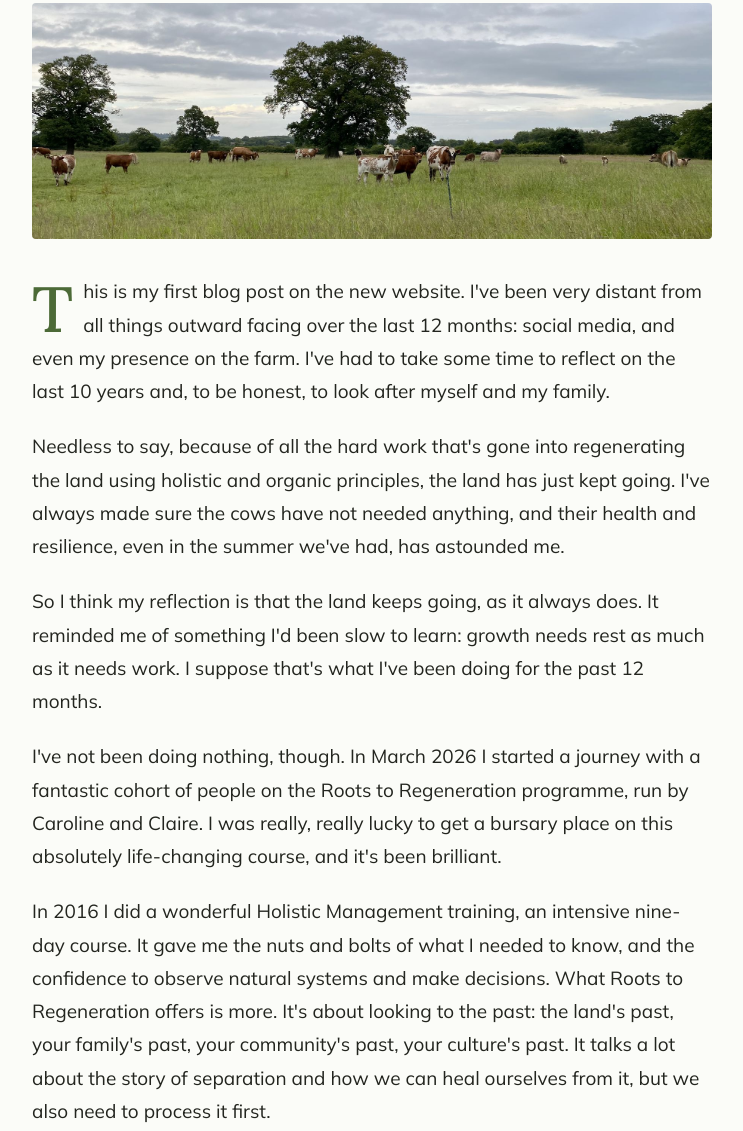
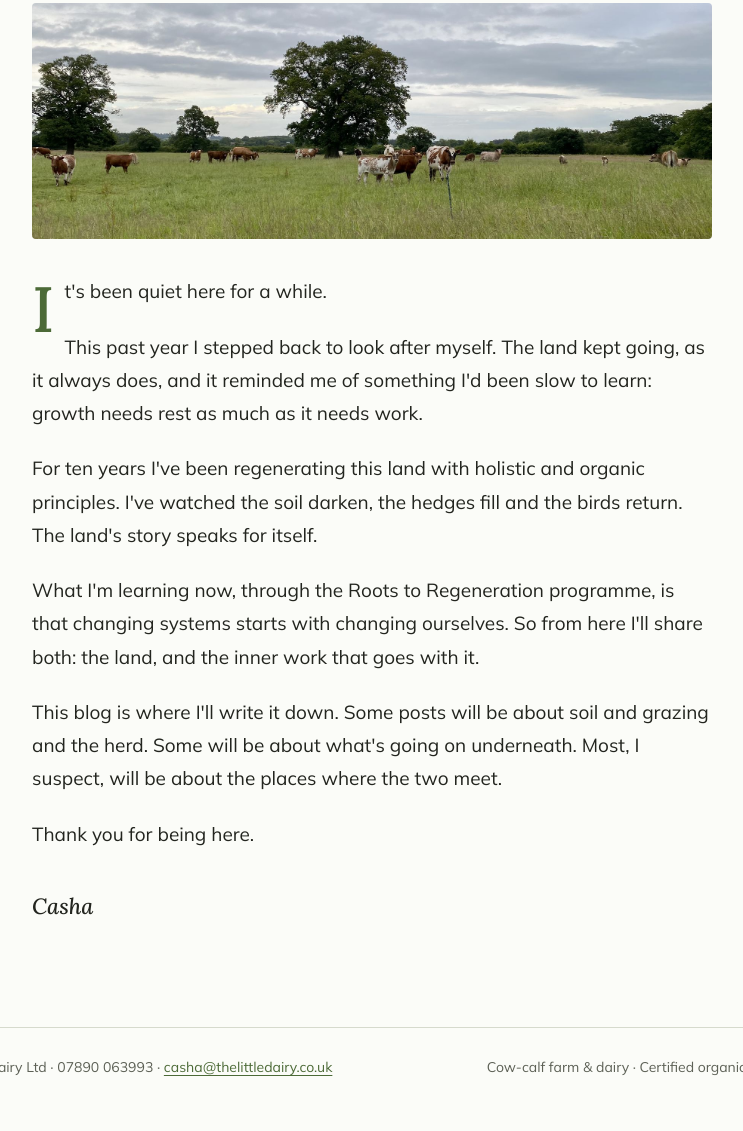
Before and after one commit to CashaBJ/The-Little-Dairy-, a plain HTML site: page back-on-the-land.html in a window 1280 px wide. Shown: the part 317-1448 px from the top of the page, without its empty margins (268-1011 px from the left). Drawn offline with Linux system fonts and the light colour scheme.

Commit message:
Put the previous blog post back while Casha checks the new one
Co-Authored-By: Claude Opus 5.5 <noreply@anthropic.com>
Claude-Session: https://claude.ai/code/session_01SsDuGaAqttYZSxAdZWg5yJ

```diff
--- a/back-on-the-land.html
+++ b/back-on-the-land.html
@@ -45,16 +45,12 @@
       <h1 style="margin-top:28px">Back on the land</h1>
       <p class="meta">November 2026 · Casha Bowles-Jones</p>
       <img class="post-img" src="img/cows-and-pasture.jpg" width="1800" height="625" alt="The herd grazing across a wide green pasture under a cloudy sky">
-      <p>This is my first blog post on the new website. I've been very distant from all things outward facing over the last 12 months: social media, and even my presence on the farm. I've had to take some time to reflect on the last 10 years and, to be honest, to look after myself and my family.</p>
-      <p>Needless to say, because of all the hard work that's gone into regenerating the land using holistic and organic principles, the land has just kept going. I've always made sure the cows have not needed anything, and their health and resilience, even in the summer we've had, has astounded me.</p>
-      <p>So I think my reflection is that the land keeps going, as it always does. It reminded me of something I'd been slow to learn: growth needs rest as much as it needs work. I suppose that's what I've been doing for the past 12 months.</p>
-      <p>I've not been doing nothing, though. In March 2026 I started a journey with a fantastic cohort of people on the Roots to Regeneration programme, run by Caroline and Claire. I was really, really lucky to get a bursary place on this absolutely life-changing course, and it's been brilliant.</p>
-      <p>In 2016 I did a wonderful Holistic Management training, an intensive nine-day course. It gave me the nuts and bolts of what I needed to know, and the confidence to observe natural systems and make decisions. What Roots to Regeneration offers is more. It's about looking to the past: the land's past, your family's past, your community's past, your culture's past. It talks a lot about the story of separation and how we can heal ourselves from it, but we also need to process it first.</p>
-      <p>We've had the opportunity to see lots of holistic contexts in action on farms, which has been brilliant. I'm a really pragmatic person, so I love to see how things are done elsewhere and bring ideas home in a way that fits our context here.</p>
-      <p>My context has changed a bit, so I'm coming up with a new one for what's coming in this new future that has been unravelling over the past 12 months. That's been exciting, and daunting as well. There's been a lot of grieving. I've lost a lot, and I've had to make peace with what's been lost. I don't think that's over yet, and it's still taking up a lot of energy.</p>
-      <p>I'm not quite halfway through the course, and we're moving into all sorts of fantastic things like personal resilience and regenerative leadership. It's opening up so many more routes to learning, connecting us with inspiring changemakers and systems design experts: people who have confidently gone out and done things, reflected on them, and are now sharing what they've learned.</p>
-      <p>So yes, I'm really inspired, and I want to make sure I have time to put these learnings into action. They're all tools for business growth and personal growth, and I want to make the most of them.</p>
-      <p>So here's to a winter of learning and growing. I look forward to sharing more with you as it all unfolds.</p>
+      <p>It's been quiet here for a while.</p>
+      <p>This past year I stepped back to look after myself. The land kept going, as it always does, and it reminded me of something I'd been slow to learn: growth needs rest as much as it needs work.</p>
+      <p>For ten years I've been regenerating this land with holistic and organic principles. I've watched the soil darken, the hedges fill and the birds return. The land's story speaks for itself.</p>
+      <p>What I'm learning now, through the Roots to Regeneration programme, is that changing systems starts with changing ourselves. So from here I'll share both: the land, and the inner work that goes with it.</p>
+      <p>This blog is where I'll write it down. Some posts will be about soil and grazing and the herd. Some will be about what's going on underneath. Most, I suspect, will be about the places where the two meet.</p>
+      <p>Thank you for being here.</p>
       <p class="sign">Casha</p>
     </div>
   </article>
```
Also changed, not shown: blog.html (+1 -1 lines).
